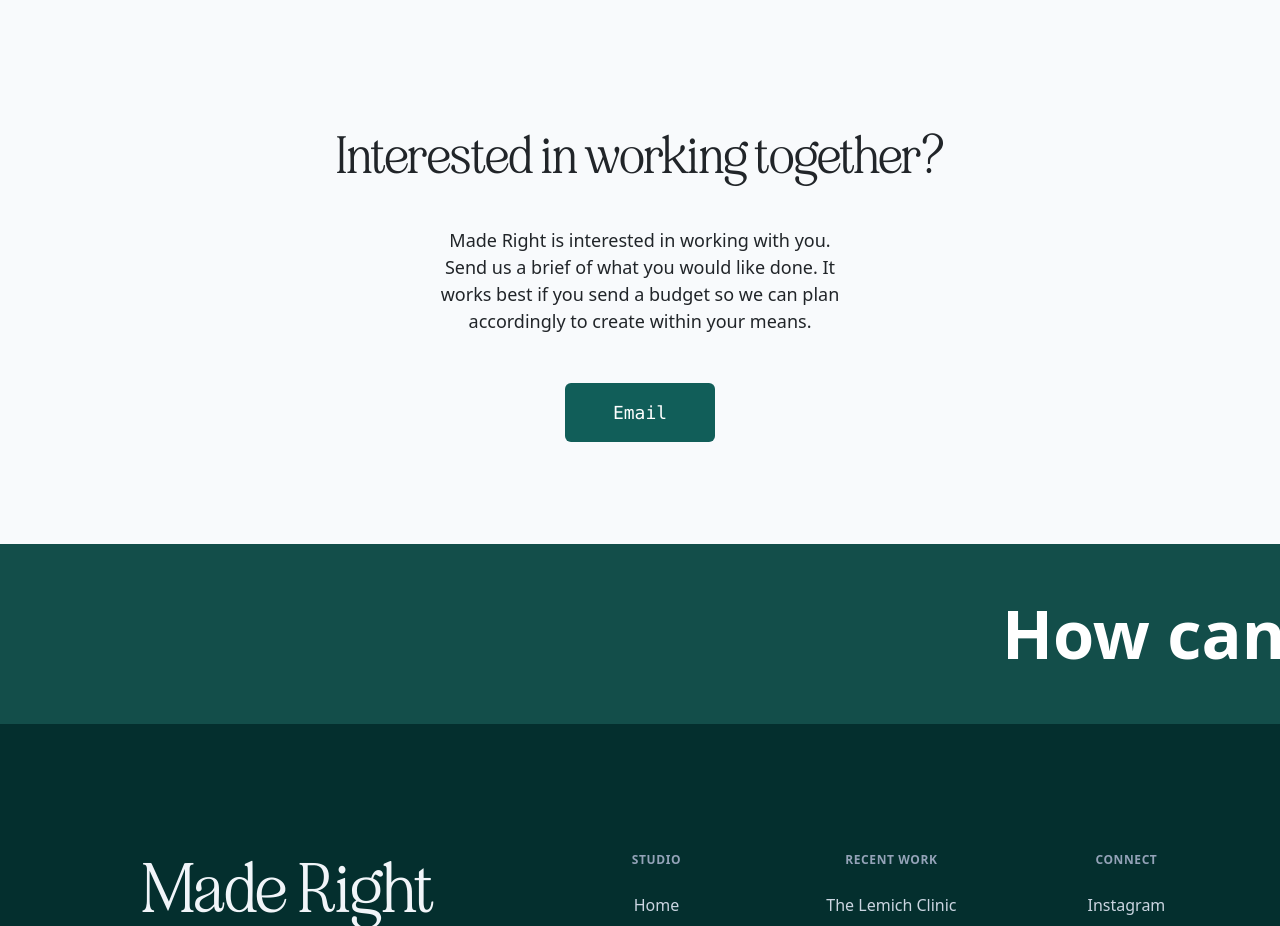
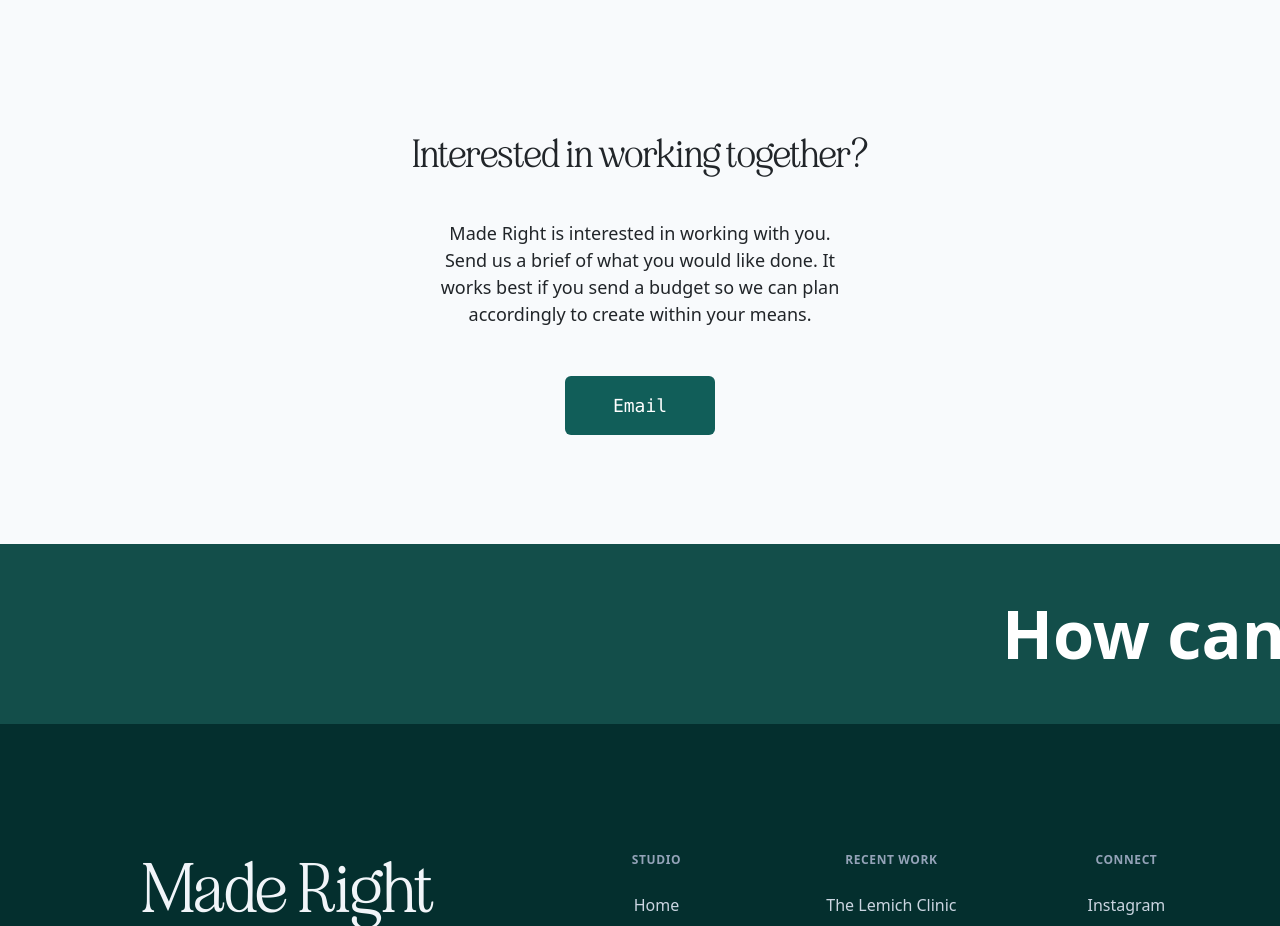
Before and after one commit to alexgoodestudio/maderight.studio, a React (Create React App) app: page /blog in a window 1280 px wide. Shown: the part 1080-2006 px from the top of the page. Built offline with nearby package versions, Linux system fonts and the light colour scheme.

Commit message:
home page styling

```diff
--- a/src/Components/Contact.js
+++ b/src/Components/Contact.js
@@ -36,7 +36,7 @@ function Contact() {
   return (
     <div className="row contact">
       <div className="col-lg-12 col-12 bg-slate-50 contact text-dark d-flex flex-column justify-content-center items-center text-center p-4">
-        <h3 className="text-5xl eighties mb-3 d-flex align-items-center justify-content-center gap-3">
+        <h3 className="text-4xl eighties mb-3 d-flex align-items-center justify-content-center gap-3">
 
           Interested in working together?
         </h3>
--- a/src/Components/Random.js
+++ b/src/Components/Random.js
@@ -2,7 +2,7 @@ function Random() {
 
 
   return (
-    <div className="py-3 text-4xl tracking-wide font-mono bg-slate-200 ">
+    <div className="py-3 text-3xl tracking-wide font-mono bg-slate-200 ">
       <span className=" text-slate-600">hello@maderight.studio</span>
     </div>
   );
--- a/src/Components/ScrollMission.js
+++ b/src/Components/ScrollMission.js
@@ -208,7 +208,7 @@ function ScrollMission() {
     // Confetti exits during remaining 30% (handled by onUpdate callback)
   }, []);
 
-const text = `Made Right Studio is a two-person, design-focused web development company based in Columbia, South Carolina. Our goal is to bring creativity and technology together to develop web experiences that are as functional as they are beautiful. We focus on thoughtful design, smooth interactions, and purposeful strategy—helping brands grow their presence with websites that inspire, engage, and perform.`;
+const text = `Made Right is a two-person, design-focused web development company based in Columbia, South Carolina. Our goal is to bring creativity and technology together to develop web experiences that are as functional as they are beautiful. We focus on thoughtful design, smooth interactions, and purposeful strategy—helping brands grow their presence with websites that inspire, engage, and perform.`;
   return (
     <div className="bg-white tracking-tight">
       <div
```
